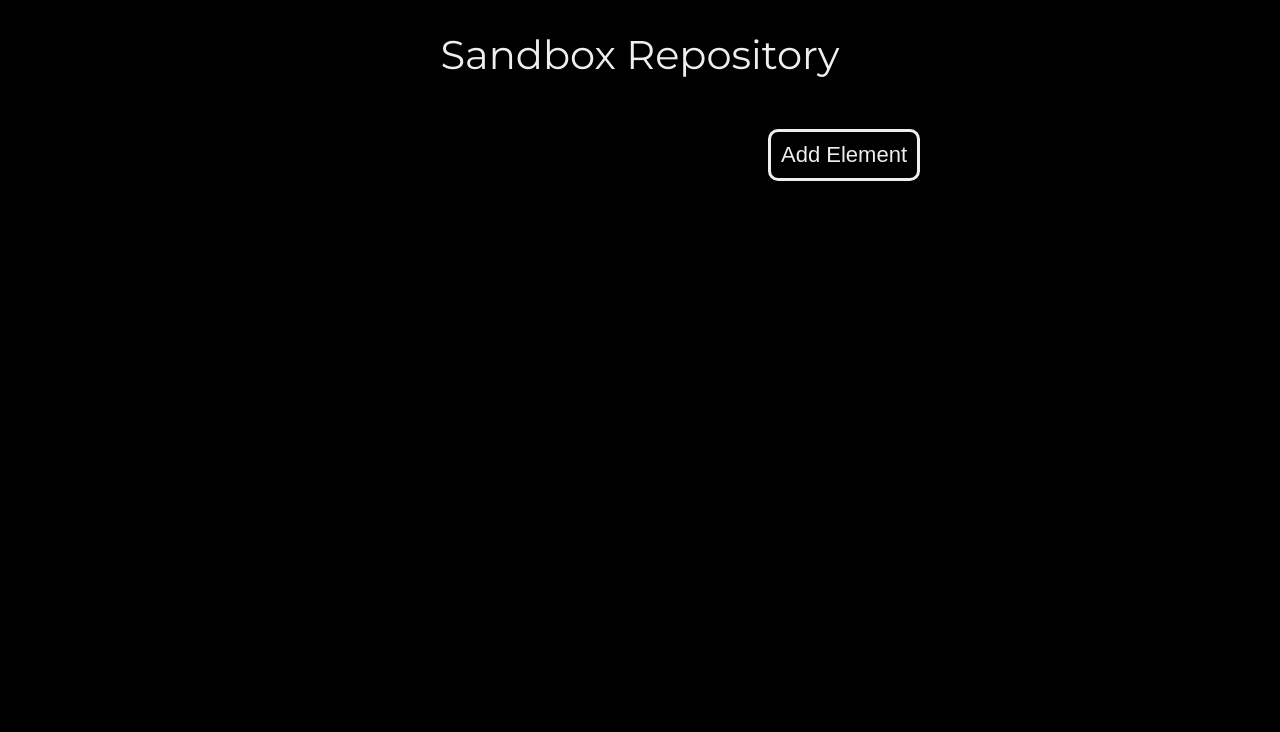
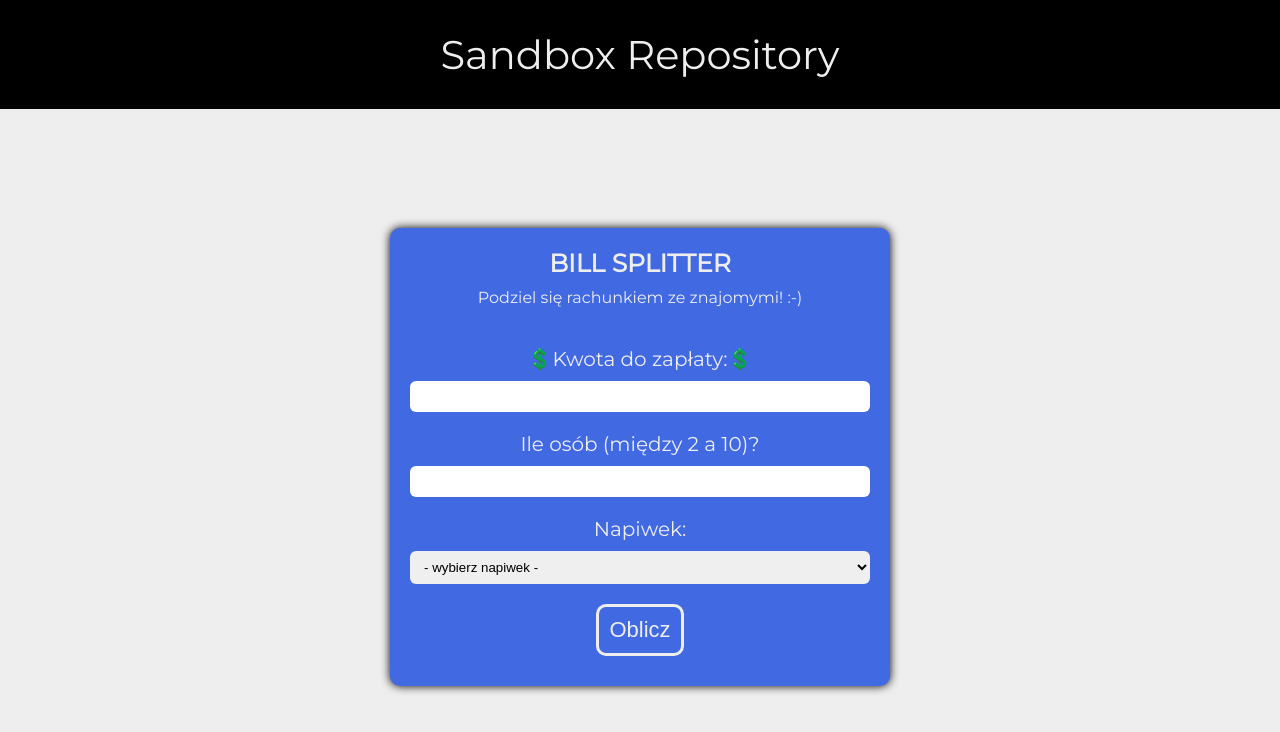
Before and after one commit to wojtekpirog/Empty_repository, a website: page index.html in a window 1280 px wide. Drawn offline with Linux system fonts and the light colour scheme.

Commit message:
Design an application that splits a bill

```diff
--- a/JS/index.js
+++ b/JS/index.js
@@ -1,17 +1,25 @@
-const btn = document.querySelector("button");
-const container = document.querySelector(".container");
-const template = document.querySelector(".square-temp");
+let header;
+let container;
+let priceInput;
 
-let num = 1;
-
-const addSquare = () => {
-  const square = template.content.cloneNode(true);
-  const squareNumber = square.querySelector(".square-number");
-
-  squareNumber.textContent = num;
-  container.append(square);
-
-  num++;
+const main = () => {
+  getElements();
+  addListeners();
 }
 
-btn.addEventListener("click", addSquare);
+const getElements = () => {
+  header = document.querySelector("header");
+  container = document.querySelector(".container");
+  priceInput = document.querySelector("#price");
+  container.style.height = `calc(100vh - ${header.offsetHeight}px)`;
+}
+
+const addListeners = () => {
+  priceInput.addEventListener("input", logValue);
+}
+
+const logValue = (event) => {
+  console.log(event.target.value);
+}
+
+document.addEventListener("DOMContentLoaded", main);
--- a/index.html
+++ b/index.html
@@ -20,23 +20,51 @@
     <title>Sandbox Repository</title>
   </head>
   <body>
+    <!-- Page header -->
     <header>
       <h1>Sandbox Repository</h1>
     </header>
+    <!-- Page header -->
     <main>
       <div class="container">
-        <button>Add Element</button>
+        <!-- App wrapper -->
+        <div class="app-wrapper">
+          <!-- Top -->
+          <div class="top">
+            <h2>Bill Splitter</h2>
+            <p>Podziel się rachunkiem ze znajomymi! :-)</p>
+          </div>
+          <!-- Top -->
+          <!-- Bottom -->
+          <div class="bottom">
+            <label for="price">💲Kwota do zapłaty:💲</label>
+            <input type="number" id="price" max="10000" />
+
+            <label for="people">Ile osób (między 2 a 10)? </label>
+            <input type="number" id="people" min="5" max="10" />
+
+            <label for="tip">Napiwek: </label>
+            <select id="tip">
+              <option value="0" selected disabled> - wybierz napiwek - </option>
+              <option value="0.05">5%</option>
+              <option value="0.1">10%</option>
+              <option value="0.15">15%</option>
+              <option value="0.2">20%</option>
+            </select>
+
+            <button class="calculate">Oblicz</button>
+            <!-- Error box -->
+            <p class="error-box"></p>
+            <!-- Error box -->
+            <!-- Result -->
+            <p class="cost-info">Każdy z Was powinien złożyć się po <span class="total"></span> zł. 🤑</p>
+            <!-- Result -->
+          </div>
+          <!-- Bottom -->
+        </div>
+        <!-- App wrapper -->
       </div>
     </main>
-
-    <!-- HTML Template -->
-    <template class="square-temp">
-      <div class="square">
-        <p class="square-number">${num}</p>
-      </div>
-    </template>
-    <!-- HTML Template -->
-
     <!-- <script src="https://cdn.jsdelivr.net/npm/@popperjs/core@2.11.8/dist/umd/popper.min.js" integrity="sha384-I7E8VVD/ismYTF4hNIPjVp/Zjvgyol6VFvRkX/vR+Vc4jQkC+hVqc2pM8ODewa9r" crossorigin="anonymous"></script>
     <script src="https://cdn.jsdelivr.net/npm/bootstrap@5.3.2/dist/js/bootstrap.min.js" integrity="sha384-BBtl+eGJRgqQAUMxJ7pMwbEyER4l1g+O15P+16Ep7Q9Q+zqX6gSbd85u4mG4QzX+" crossorigin="anonymous"></script>
     <script src="https://cdn.jsdelivr.net/npm/axios/dist/axios.min.js"></script> -->
--- a/scss/style.scss
+++ b/scss/style.scss
@@ -27,45 +27,86 @@ body {
   overflow: hidden;
 }
 
+header {
   h1 {
-  font-size: 4rem;
+    font-size: 3rem;
     font-weight: 400;
     margin: 3rem 0;
   }
+}
 
-main {
-  height: 100vh;
+div.container {
   display: flex;
   justify-content: center;
   align-items: center;
+  background-color: colors.$light;
 
-  .container {
-    width: 600px;
-    height: 100%;
-    position: relative;
+  div.app-wrapper {
+    width: 80%;
+    max-width: 500px;
+    background-color: colors.$royalBlue;
+    border-radius: 10px;
+    box-shadow: 0 0 10px colors.$black;
+
+    .top {
       display: flex;
-    flex-flow: row wrap;
+      flex-flow: column nowrap;
       padding: 20px;
 
-    button {
-      @include buttonStyles;
-      position: absolute;
-      right: 20px;
-      transition: color .3s, background-color .3s;
-      cursor: pointer;
+      h2 {
+        font-size: 2.5rem;
+        text-transform: uppercase;
+        margin-bottom: 10px;
+      }
 
-      &:hover {
-        background-color: colors.$light;
-        color: colors.$black;
+      p {
+        font-size: 1.6rem;
       }
     }
 
-    .square {
+    .bottom {
+      padding: 20px;
+
+      label {
+        display: block;
+        margin-bottom: 10px;
+        font-size: 2rem;
+      }
+
+      input, select {
+        margin-bottom: 20px;
+        padding: 8px 10px;
+        width: 100%;
+        border: none;
+        border-radius: 6px;
+        outline: none;
+      }
+
+      button.calculate {
         @include buttonStyles;
-      display: flex;
-      justify-content: center;
-      align-items: center;
-      margin: 10px;
+        cursor: pointer;
+        margin-bottom: 10px;
+      }
+
+      p.error-box {
+        font-size: 1.8rem;
+        color: colors.$tomato;
+      }
+
+      p.cost-info {
+        font-size: 2rem;
+        display: none;
+
+        span.total {
+          font-weight: bold;
         }
       }
     }
+  }
+}
+
+@media screen and (min-width: 576px) {
+  header h1 {
+    font-size: 4rem;
+  }
+}
```
Also changed, not shown: css/style.css, 1 other file. Lines whose indentation alone changed are shown as unchanged.
